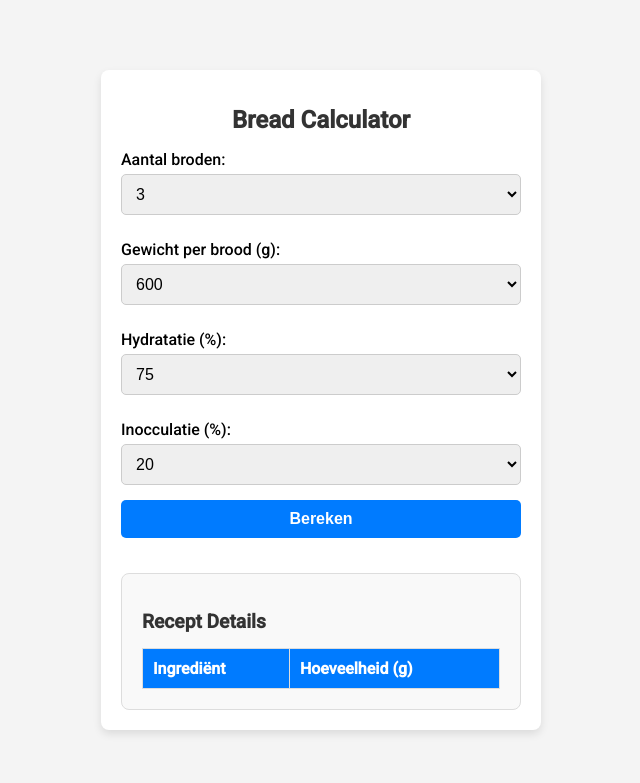
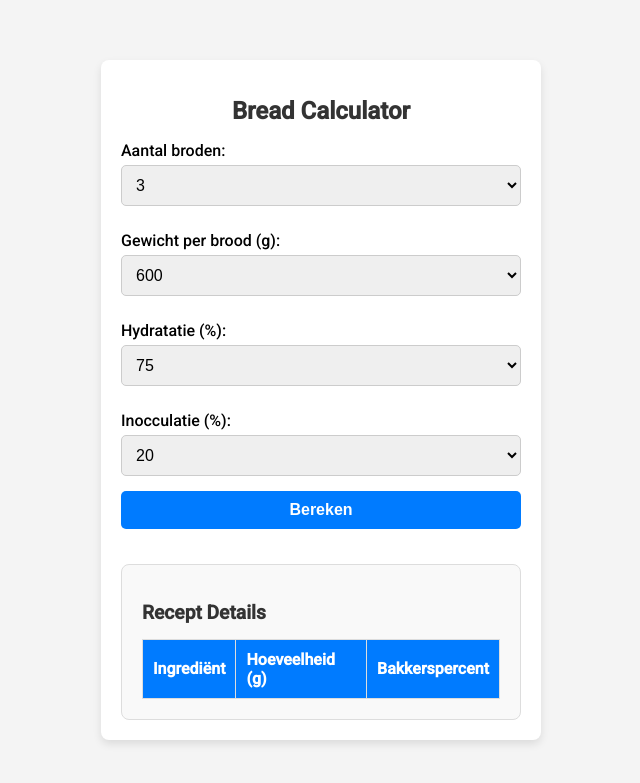
Before and after one commit to DrWitloof/gcpbreadcalc, a Flask app: page / in a window 1280 px wide. Shown: the top 783 px of the page, without its empty margins (319-959 px from the left). Run offline with Flask 3, Linux system fonts and the light colour scheme; lists and menus that the app fills with data are empty.

Commit message:
Update index.html

```diff
--- a/templates/index.html
+++ b/templates/index.html
@@ -55,6 +55,7 @@
       <tr>
         <th>Ingrediënt</th>
         <th>Hoeveelheid (g)</th>
+        <th>Bakkerspercent</th>
       </tr>
     </thead>
     <tbody id="output-body">
```
